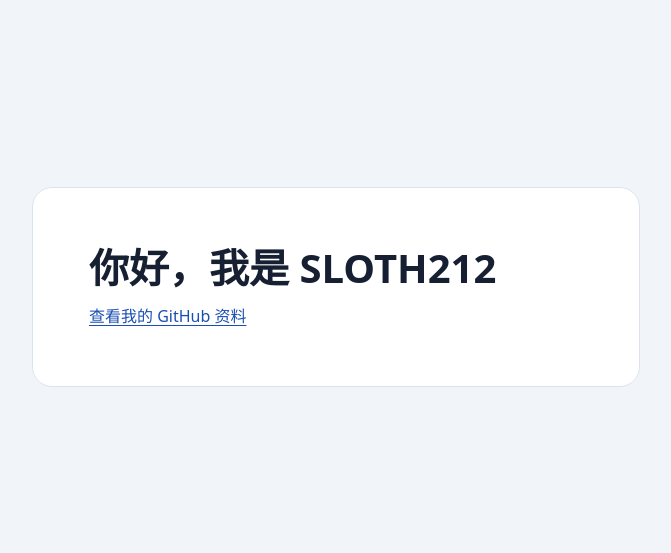
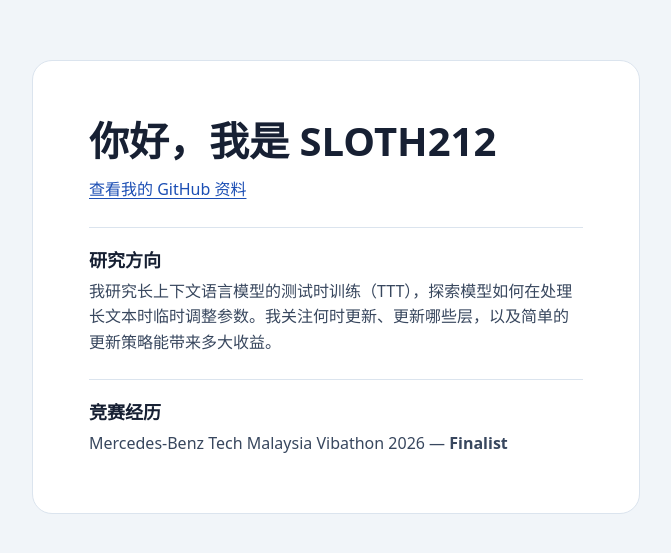
Before and after one commit to SLOTH212/sloth212.github.io, a plain HTML site: page index.html in a window 1280 px wide. Shown: the part 113-666 px from the top of the page, without its empty margins (304-975 px from the left). Drawn offline with Linux system fonts and the light colour scheme.

Commit message:
Add research and competition sections

```diff
--- a/index.html
+++ b/index.html
@@ -33,12 +33,34 @@
       color: #1b4eb4;
       text-underline-offset: 0.2em;
     }
+    section {
+      margin-top: 1.5rem;
+      padding-top: 1.25rem;
+      border-top: 1px solid #dbe4ee;
+    }
+    h2 {
+      margin: 0 0 0.4rem;
+      font-size: 1.125rem;
+      line-height: 1.35;
+    }
+    section p {
+      margin: 0;
+      color: #38475e;
+    }
   </style>
 </head>
 <body>
   <main>
     <h1>你好，我是 SLOTH212</h1>
     <a href="https://github.com/SLOTH212">查看我的 GitHub 资料</a>
+    <section aria-labelledby="research-heading">
+      <h2 id="research-heading">研究方向</h2>
+      <p>我研究长上下文语言模型的测试时训练（TTT），探索模型如何在处理长文本时临时调整参数。我关注何时更新、更新哪些层，以及简单的更新策略能带来多大收益。</p>
+    </section>
+    <section aria-labelledby="competition-heading">
+      <h2 id="competition-heading">竞赛经历</h2>
+      <p lang="en">Mercedes-Benz Tech Malaysia Vibathon 2026 — <strong>Finalist</strong></p>
+    </section>
   </main>
 </body>
 </html>
```
